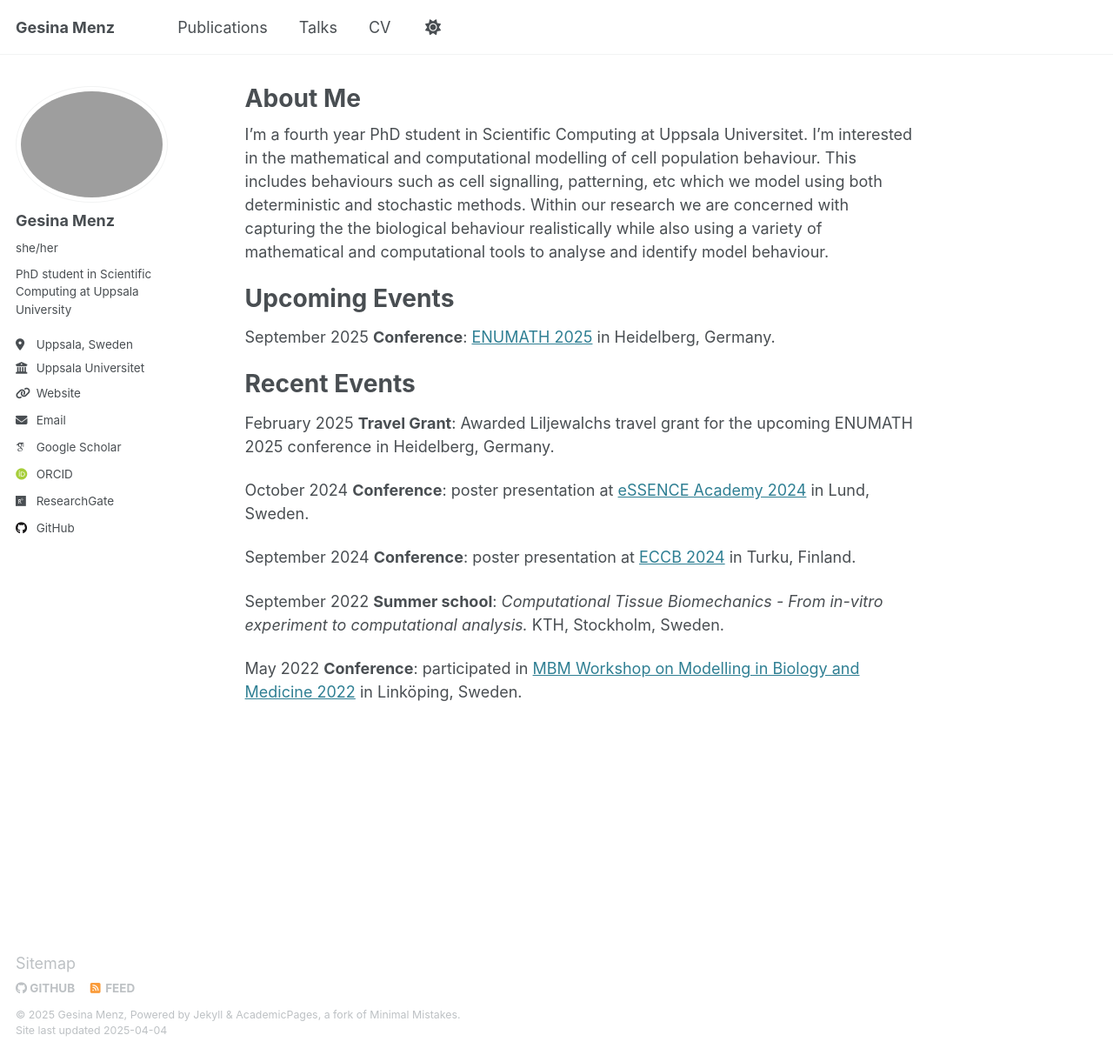
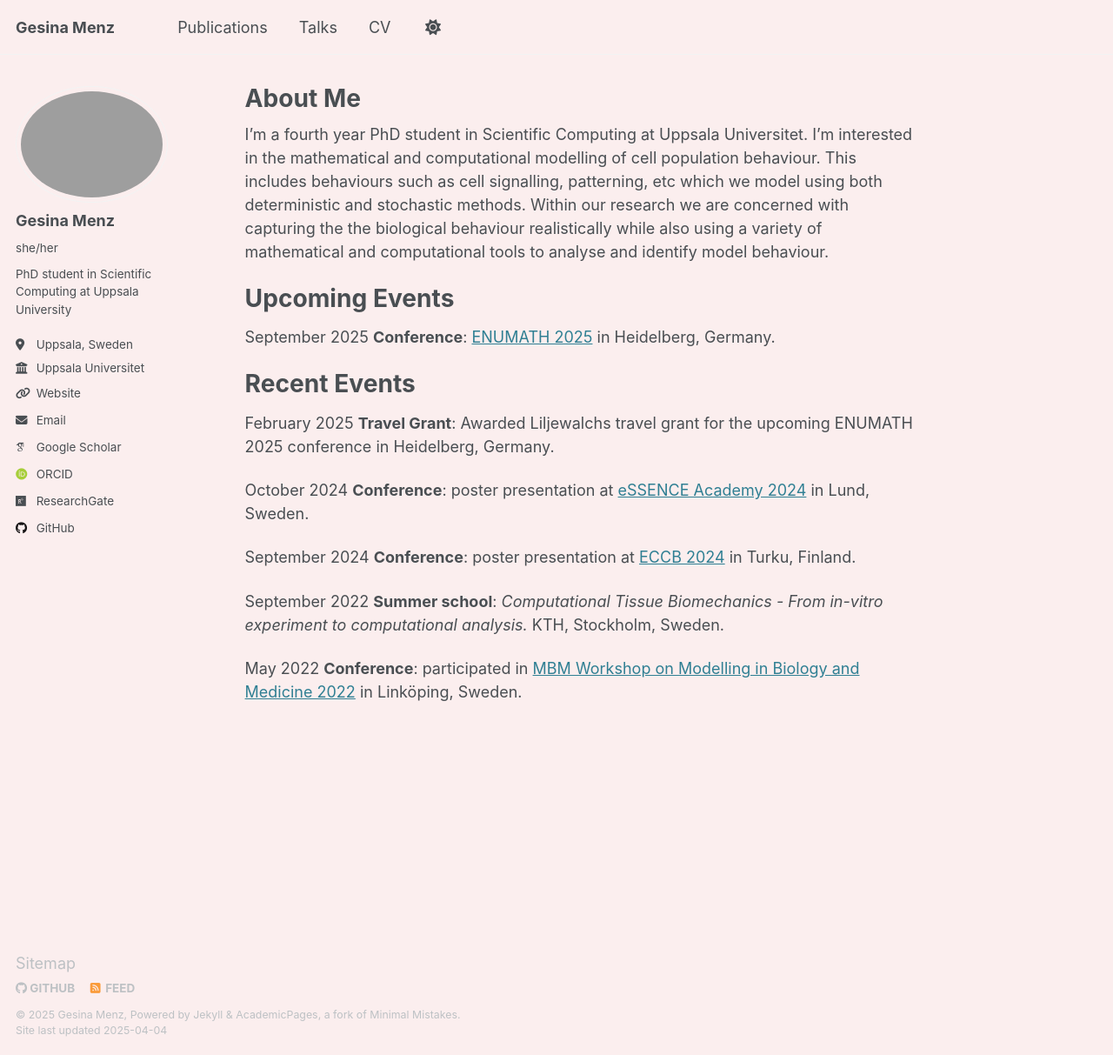
Before and after one commit to menzge/menzge.github.io, a Jekyll site: the page built from _pages/about.md, in a window 1280 px wide and 1213 px high. Shown: the whole window at 87% size. Built offline with Jekyll 4.4.1, drawn with Linux system fonts in a browser that asks for light colours; some web fonts are replaced.

Commit message:
Update _default.scss

```diff
--- a/_sass/theme/_default.scss
+++ b/_sass/theme/_default.scss
@@ -29,7 +29,7 @@ $sidebar-screen-min-width   : 1024px;
 /* Default light theme for the site */
 :root {
     --global-base-color                 : #{$gray};
-    --global-bg-color                   : #fff;
+    --global-bg-color                   : #FBEEEE;
     --global-border-color               : #{$lighter-gray};
     --global-code-background-color      : #fafafa;
     --global-code-text-color            : #{$darker-gray};
```
